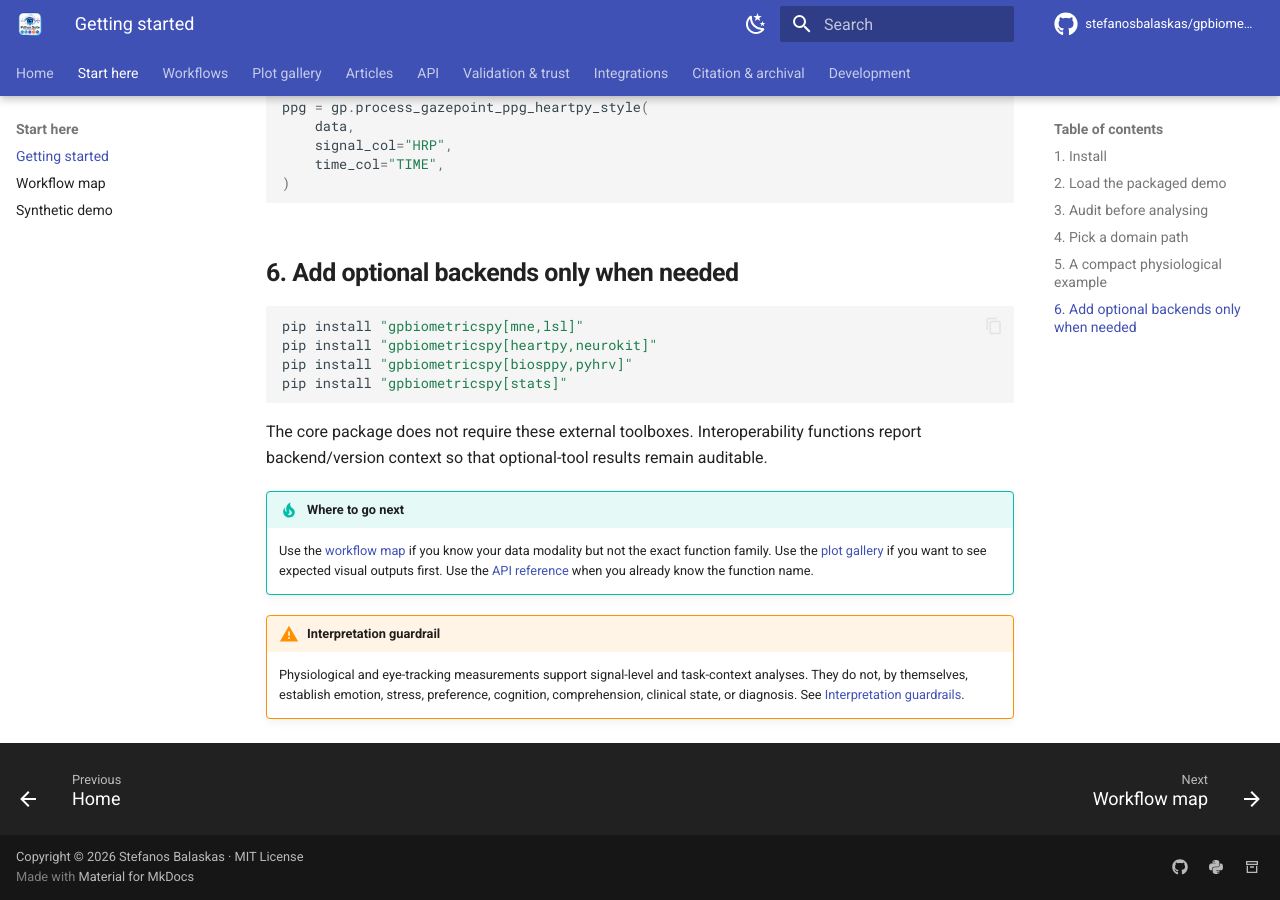
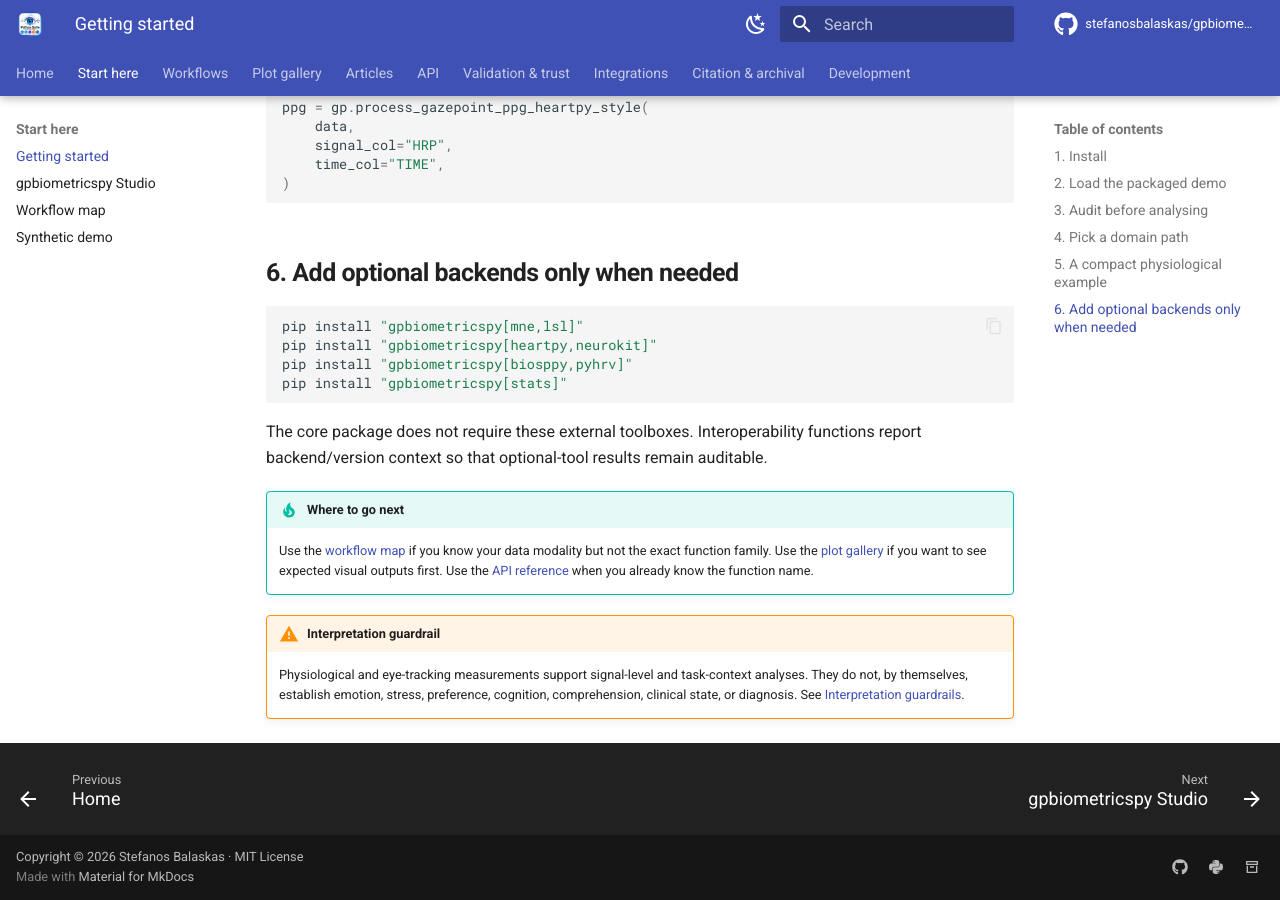
Before and after one commit to stefanosbalaskas/gpbiometricspy, an MkDocs documentation site: the page built from docs/getting-started.md, in a window 1280 px wide and 900 px high, scrolled down 1866 px. Built offline with MkDocs 1.6.1 and Material for MkDocs 9.7.7, drawn with Linux system fonts in a browser that asks for light colours; comment, search, counter and statistics services are not loaded.

Commit message:
docs: surface Studio in site navigation

```diff
--- a/mkdocs.yml
+++ b/mkdocs.yml
@@ -65,6 +65,7 @@
   - Home: index.md
   - Start here:
       - Getting started: getting-started.md
+      - gpbiometricspy Studio: studio.md
       - Workflow map: workflows.md
       - Synthetic demo: demo.md
   - Workflows:
```
